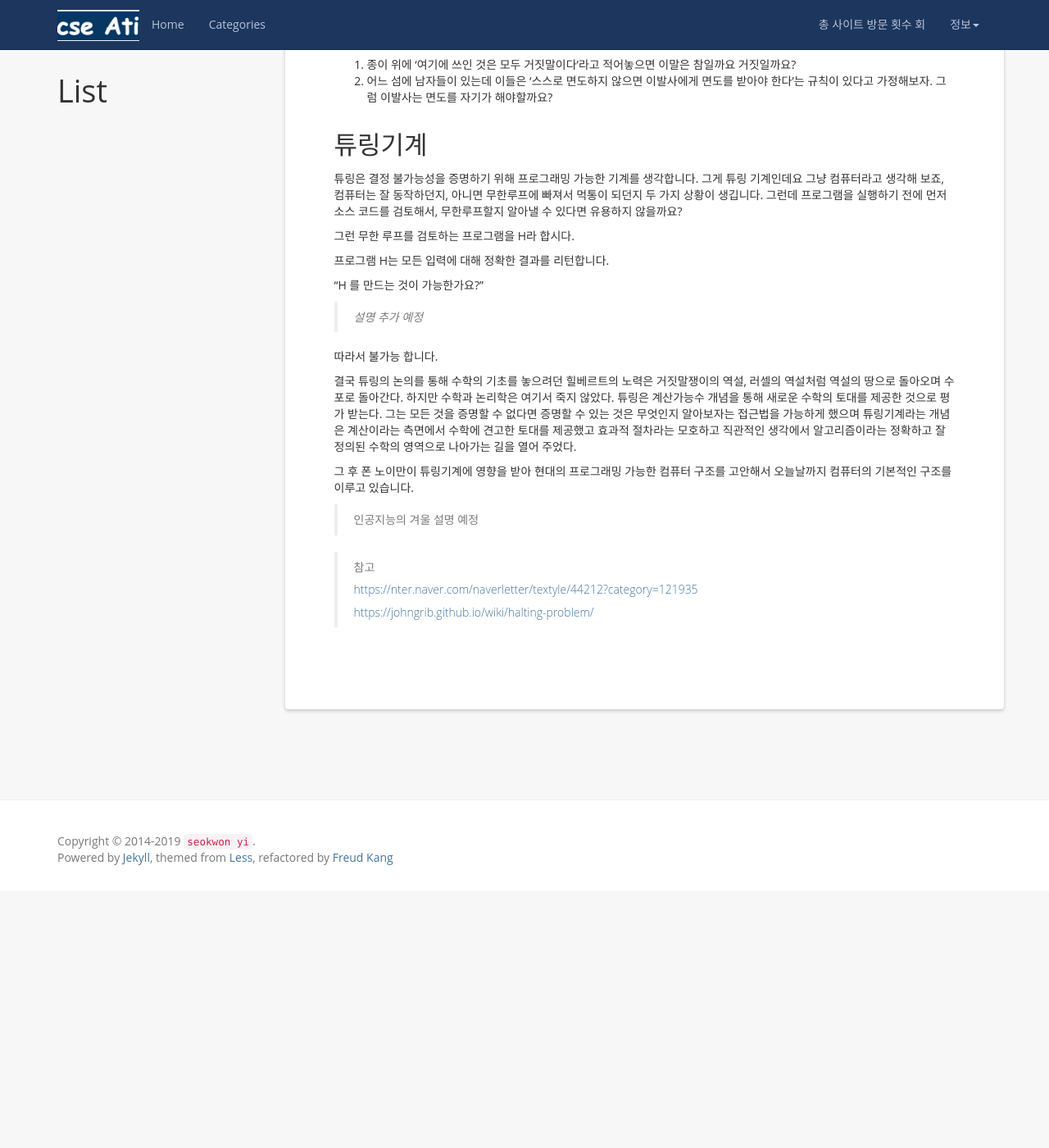
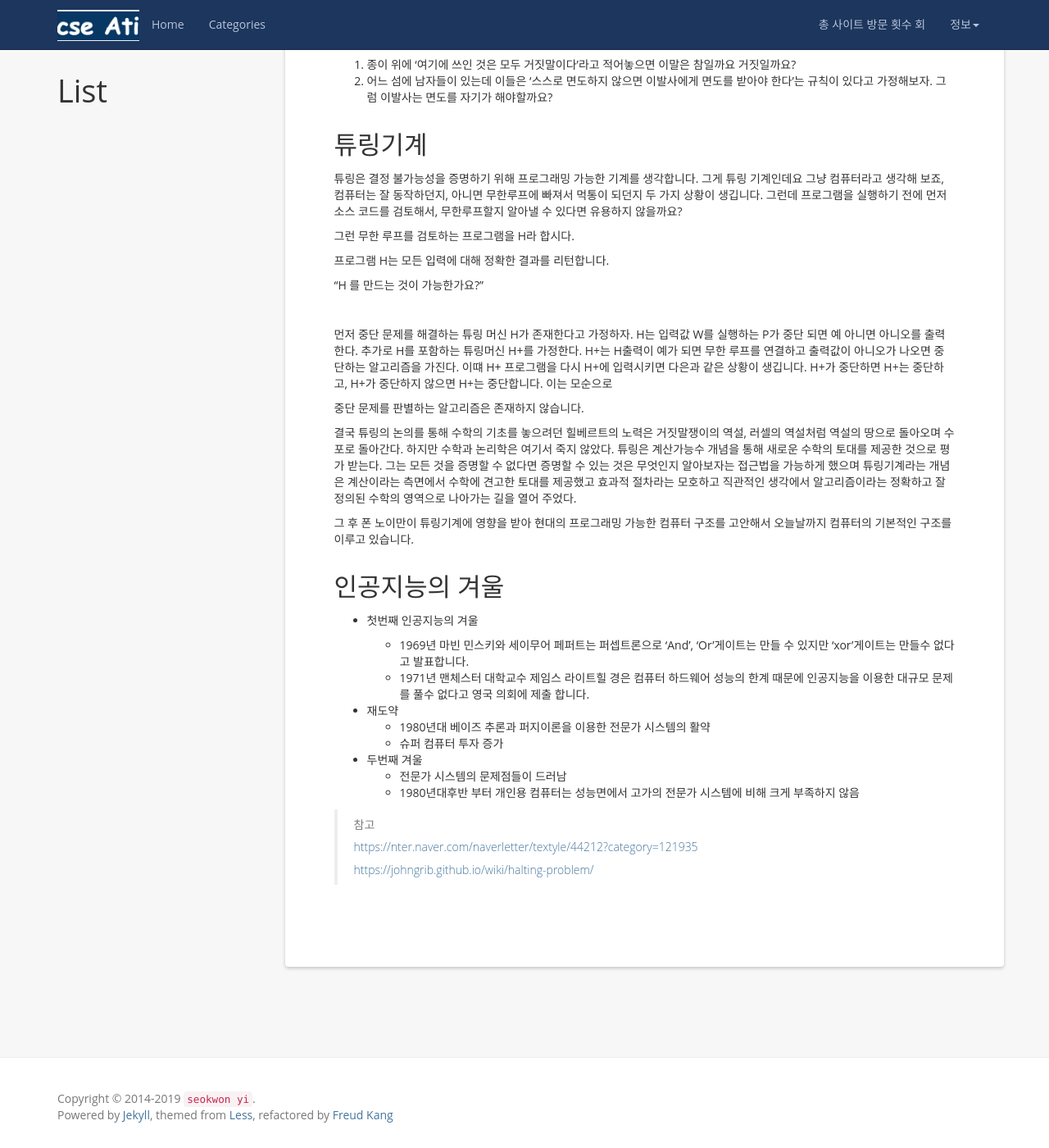
Before and after one commit to gwnucse/gwnucse.github.io, a Jekyll site: the page built from _posts/2019-10-15-AI.md, in a window 1280 px wide and 1400 px high, scrolled down 568 px. Shown: the whole window at 82% size. Built offline with Jekyll 4.4.1, drawn with Linux system fonts in a browser that asks for light colours; nearby versions of some CDN libraries; comment, search, counter and statistics services are not loaded; before the commit the page ends 1654 px from its top, so only the background shows below that.

Commit message:
AI 문서수정 이미지 추가, 첫강의 등록

```diff
--- a/_posts/2019-10-15-AI.md
+++ b/_posts/2019-10-15-AI.md
@@ -32,15 +32,30 @@ comments : true
 
 “H 를 만드는 것이 가능한가요?”
 
-> _설명 추가 예정_
+![]()
 
-따라서 불가능 합니다.
+먼저 중단 문제를 해결하는 튜링 머신 H가 존재한다고 가정하자. H는 입력값 W를 실행하는 P가 중단 되면 예 아니면 아니오를 출력한다. 추가로 H를 포함하는 튜링머신 H+를 가정한다. H+는 H출력이 예가 되면 무한 루프를 연결하고 출력값이 아니오가 나오면 중단하는 알고리즘을 가진다. 이떄 H+ 프로그램을 다시 H+에 입력시키면 다은과 같은 상황이 생깁니다. H+가 중단하면 H+는 중단하고, H+가 중단하지 않으면 H+는 중단합니다. 이는 모순으로
+
+중단 문제를 판별하는 알고리즘은 존재하지 않습니다.
 
 결국 튜링의 논의를 통해 수학의 기초를 놓으려던 힐베르트의 노력은 거짓말쟁이의 역설, 러셀의 역설처럼 역설의 땅으로 돌아오며 수포로 돌아간다. 하지만 수학과 논리학은 여기서 죽지 않았다. 튜링은 계산가능수 개념을 통해 새로운 수학의 토대를 제공한 것으로 평가 받는다. 그는 모든 것을 증명할 수 없다면 증명할 수 있는 것은 무엇인지 알아보자는 접근법을 가능하게 했으며 튜링기계라는 개념은 계산이라는 측면에서 수학에 견고한 토대를 제공했고 효과적 절차라는 모호하고 직관적인 생각에서 알고리즘이라는 정확하고 잘 정의된 수학의 영역으로 나아가는 길을 열어 주었다.
 
 그 후 폰 노이만이 튜링기계에 영향을 받아 현대의 프로그래밍 가능한 컴퓨터 구조를 고안해서 오늘날까지 컴퓨터의 기본적인 구조를 이루고 있습니다.
 
-> 인공지능의 겨울 설명 예정
+## 인공지능의 겨울
+
+- 첫번째 인공지능의 겨울
+
+  - 1969년 마빈 민스키와 세이무어 페퍼트는 퍼셉트론으로 'And', 'Or'게이트는 만들 수 있지만 'xor'게이트는 만들수 없다고 발표합니다.
+  - 1971년 맨체스터 대학교수 제임스 라이트힐 경은 컴퓨터 하드웨어 성능의 한계 때문에 인공지능을 이용한 대규모 문제를 풀수 없다고 영국 의회에 제출 합니다.
+
+- 재도약
+  - 1980년대 베이즈 추론과 퍼지이론을 이용한 전문가 시스템의 활약
+  - 슈퍼 컴퓨터 투자 증가
+
+- 두번째 겨울
+  - 전문가 시스템의 문제점들이 드러남
+  - 1980년대후반 부터 개인용 컴퓨터는 성능면에서 고가의 전문가 시스템에 비해 크게 부족하지 않음
 
 
 
```
Also changed, not shown: _posts/2019-03-11-Javascript_tutorial.md (added, +60 -0 lines), imgs/스크린샷 2019-10-25 오후 8.48.39.png (added).
